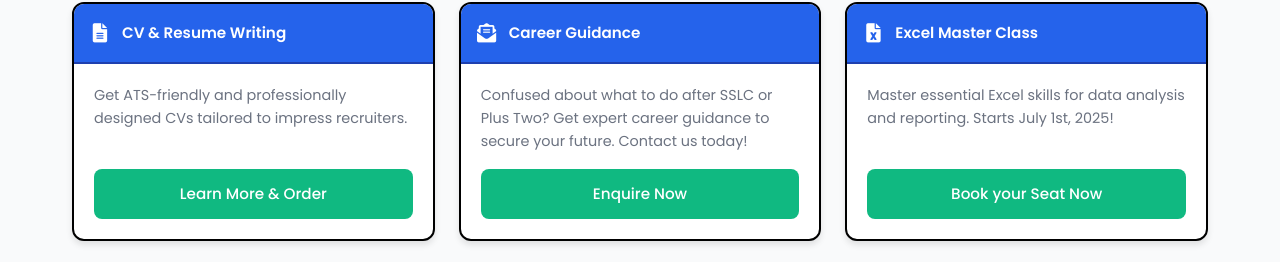
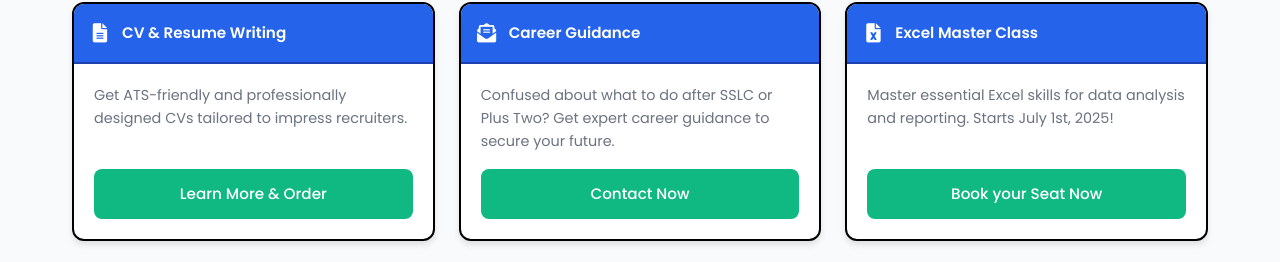
Before and after one commit to issadigitalservices/Issadigitalservices, a plain HTML site: page index.html in a window 1280 px wide. Shown: the part 479-741 px from the top of the page. Drawn offline with Linux system fonts and the light colour scheme.

Commit message:
Updated code with [describe changes]

```diff
--- a/index.html
+++ b/index.html
@@ -643,9 +643,9 @@
                 <h3>Career Guidance</h3>
               </div>
               <div class="service-content">
-                <p>Confused about what to do after SSLC or Plus Two? Get expert career guidance to secure your future. Contact us today!</p>
+                <p>Confused about what to do after SSLC or Plus Two? Get expert career guidance to secure your future. </p>
 
-                <a href="career.html#Career-Guidance" class="btn">Enquire Now</a>
+                <a href="career.html#Career-Guidance" class="btn">Contact Now</a>
               </div>
             </div>
 
```
